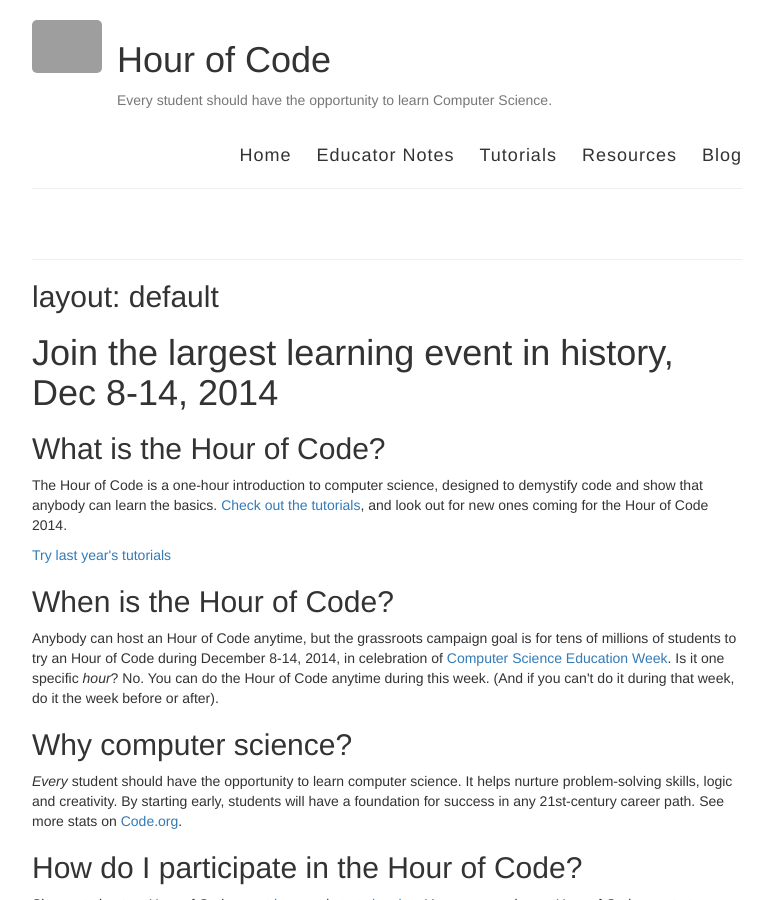
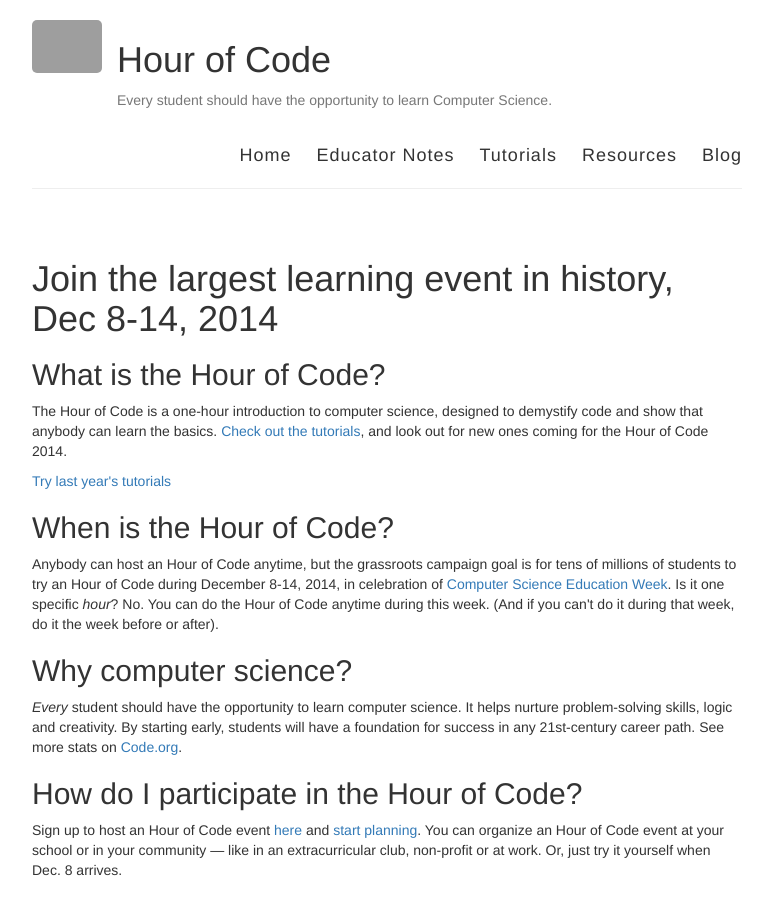
Before and after one commit to roachhd/kids-code-hour, a Jekyll site: the page built from index.html, in a window 1280 px wide and 900 px high. Shown: the whole window, without its empty margins (253-1024 px from the left). Built offline with Jekyll 4.4.1, drawn with Linux system fonts in a browser that asks for light colours; some web fonts are replaced; a style sheet for code colours, icons or effects is not loaded; grey boxes are pictures that could not be loaded.

Commit message:
Update index.html

```diff
--- a/index.html
+++ b/index.html
@@ -1,10 +1,6 @@
 ---
 layout: default
 ---
-<hr />
-
-<h2 id="layoutdefault">layout: default</h2>
-
 <h1 id="jointhelargestlearningeventinhistorydec8142014">Join the largest learning event in history, Dec 8-14, 2014</h1>
 
 <h2 id="whatisthehourofcode">What is the Hour of Code?</h2>
```
